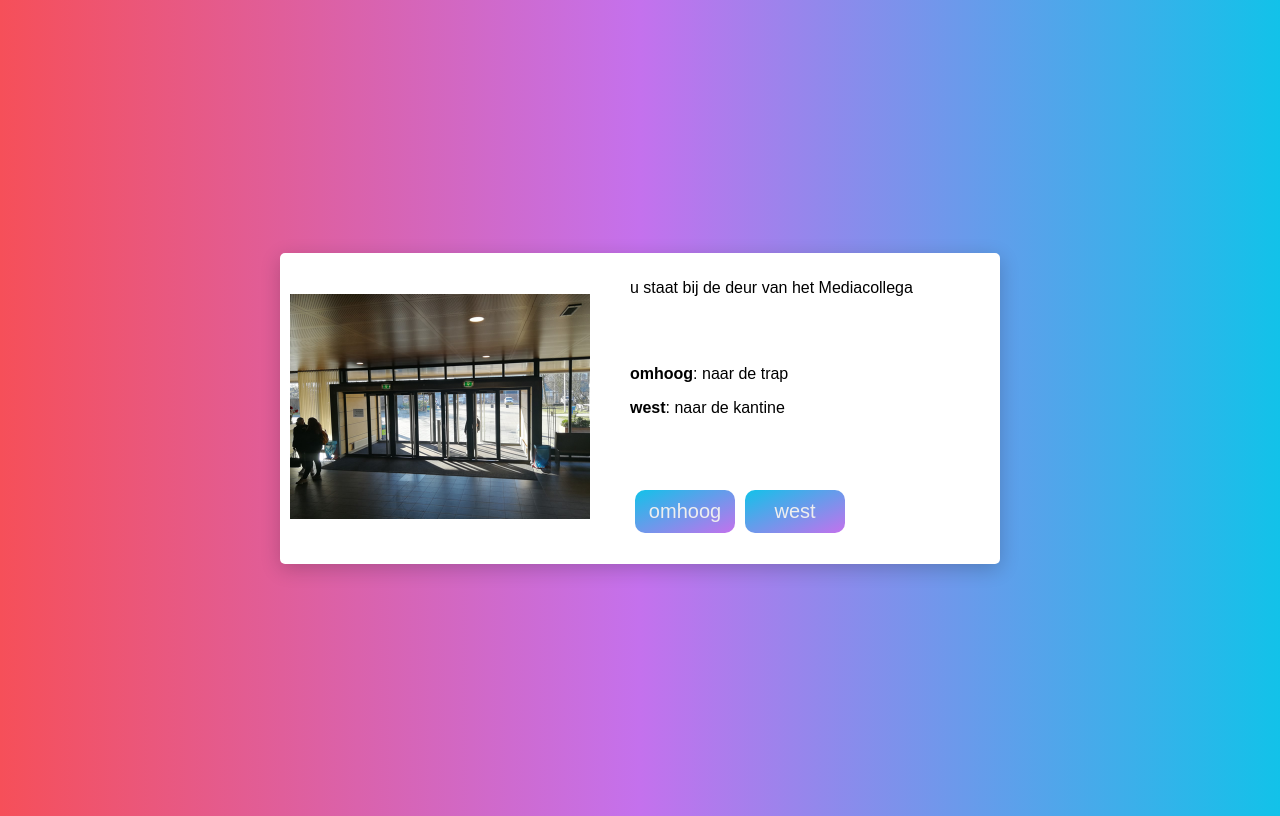
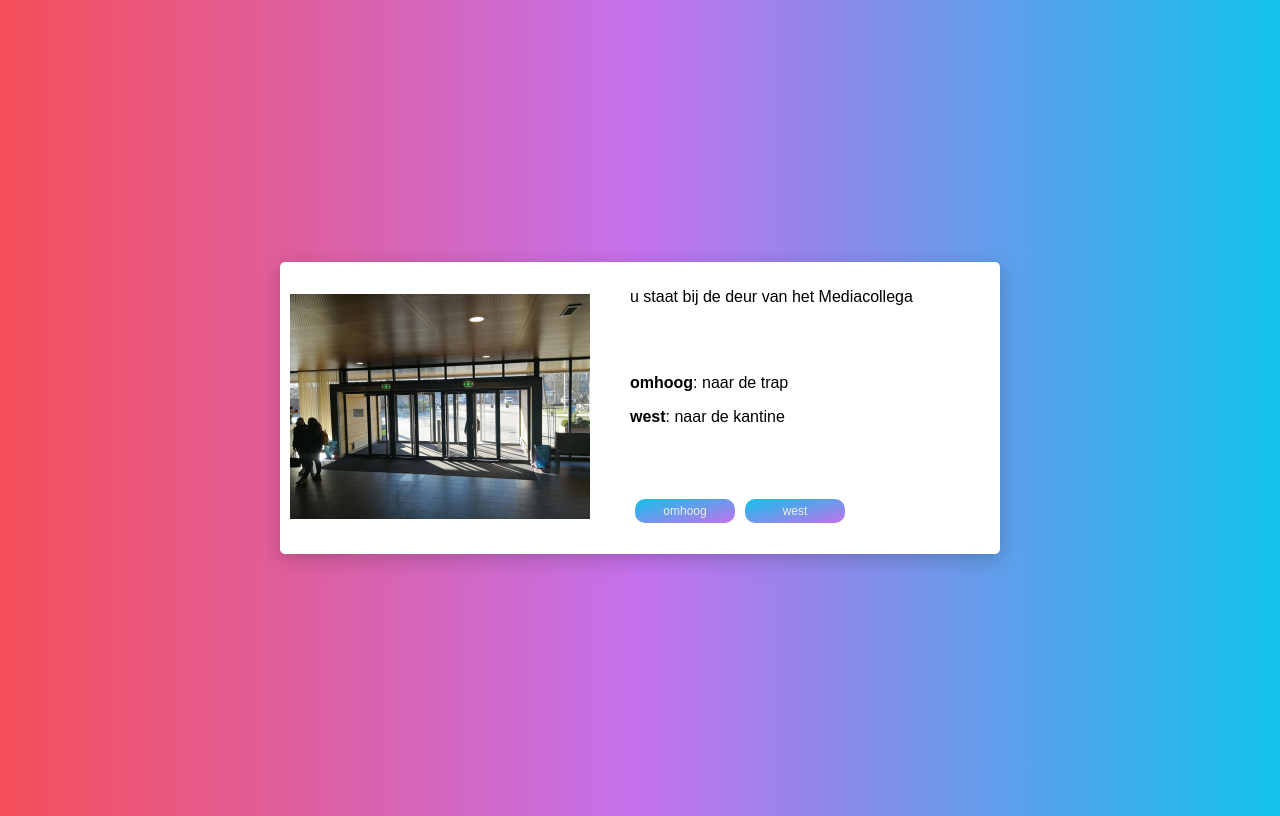
Before and after one commit to djsjollema/textAdventureMa, a plain HTML site: page index.html in a window 1280 px wide. Drawn offline with Linux system fonts and the light colour scheme.

Commit message:
object verbeterd

```diff
--- a/script.js
+++ b/script.js
@@ -13,64 +13,82 @@ const places = [
         "name":"kantine",
         "description":"u staat in de kantine van het Media college",
         "image":"img/0.jpg",
-        "options":[2,1],
-        "directions":["west","zuid"]
+        "options":[
+            {"direction":"west","destination":2},
+            {"direction":"zuid","destination":1}
+        ]
     },
     {
         "name":"trap",
         "description":"u staat op de trap tussen de begane grond en de eerste verdieping",
         "image":"img/1.jpg",
-        "options":[4,2,0],
-        "directions":["omhoog","omlaag","west"]
+        "options":[
+            {"direction":"omhoog","destination":4},
+            {"direction":"omlaag","destination":2},
+            {"direction":"west","destination":0}
+        ]
     },
     {
         "name":"deur",
         "description":"u staat bij de deur van het Mediacollega",
         "image":"img/2.jpg",
-        "options":[1,0],
-        "directions":["omhoog","west"]
+        "options":[
+            {"direction":"omhoog","destination":1},
+            {"direction":"west","destination":0}
+        ]
     },
     {
         "name":"docentenkamer",
         "description":"u bent in de docentenkamer",
         "image":"img/3.jpg",
-        "options":[4],
-        "directions":["west"]
+        "options":[
+            {"direction":"west","destination":4}
+        ]
     },
     {
         "name":"gang",
         "description":"u staat in de gang van de eerste etage",
         "image":"img/4.jpg",
-        "options":[7,3,8,6,1],
-        "directions":["noord","oost","zuid","west","omlaag"]
+        "options":[
+            {"direction":"noord","destination":7},
+            {"direction":"oost","destination":3},
+            {"direction":"zuid","destination":8},
+            {"direction":"west","destination":6},
+            {"direction":"omlaag","destination":1}
+        ]
     },
     {
         "name":"techlab",
         "description":"u bent in het techlab van het mediacollege",
         "image":"img/5.jpg",
-        "options":[8],
-        "directions":["west"]
+        "options":[
+            {"direction":"west","destination":8}
+        ]
     },
     {
         "name":"toilet",
         "description":"u staat in het toilet",
         "image":"img/6.jpg",
-        "options":[4],
-        "directions":["oost"]
+        "options":[
+            {"direction":"oost","destination":4}
+        ]
     },
     {
         "name":"leslokaal",
         "description":"u staat in een leslokaal van het mediacollege",
         "image":"img/7.jpg",
-        "options":[4],
-        "directions":["zuid"]
+        "options":[
+            {"direction":"zuid","destination":4}
+        ]
     },
     {
         "name":"examenlokaal",
         "description":"u staat in het examenlokaal",
         "image":"img/8.jpg",
-        "options":[4,5],
-        "directions":["noord","west"]
+        "options":[
+            {"direction":"noord","destination":4},
+            {"direction":"west","destination":5}
+        ]
     }
 ];
 
@@ -79,21 +97,23 @@ function showLocation(){
     optionsBox.innerHTML = "";
     myImg.src = places[currentPosition].image;
     descriptionBox.innerHTML = places[currentPosition].description;
-    let possibleDirections = places[currentPosition].directions.map((direction,i) => {
-        let place = places[currentPosition].options[i];
-        let optionsP = document.createElement("p");
-        optionsP.innerHTML =  "<b>" + direction + "</b>: naar de " + places[place].name;
-        optionsBox.appendChild(optionsP);
+    let possibleDirections = places[currentPosition].options.map((option,i) => {
+        console.log(option);
+        let directionsP = document.createElement("p");
+        directionsP.innerHTML = "<b>" + option.direction + "</b>: naar de " + places[option.destination].name;
+        optionsBox.appendChild(directionsP);
 
         let btn = document.createElement("input");
         btn.setAttribute("type","button");
         btn.setAttribute("class","inputButton");
-        btn.setAttribute("value",direction);
+        btn.setAttribute("value",option.direction);
+
+        navBox.appendChild(btn);
         btn.addEventListener("click", ()=>{
-            currentPosition = places[currentPosition].options[i];
+            currentPosition = option.destination;
+            console.log(currentPosition);
             showLocation();
         });
-        navBox.appendChild(btn);
     });
 }
 
--- a/style.css
+++ b/style.css
@@ -21,7 +21,6 @@ body{
     animation-name: popup;
     animation-duration: 0.6s;
     animation-timing-function: cubic-bezier(0.165, 0.84, 0.44, 1);
-
 }
 
 
@@ -33,7 +32,6 @@ body{
     display:flex;
     flex-direction: column;
     gap: 20px;
-
 }
 
 #myInput{
@@ -53,8 +51,8 @@ body{
     background: linear-gradient(to top left,  #c471ed, #12c2e9); /* W3C, IE 10+/ Edge, Firefox 16+, Chrome 26+, Opera 12+, Safari 7+ */
     width: 100px;
     border:none;
-    padding:10px;
-    font-size: 20px;
+    padding:5px;
+    font-size: 12px;
     border-radius: 10px;
     /*text-transform: capitalize;*/
     color: #eee;
```
